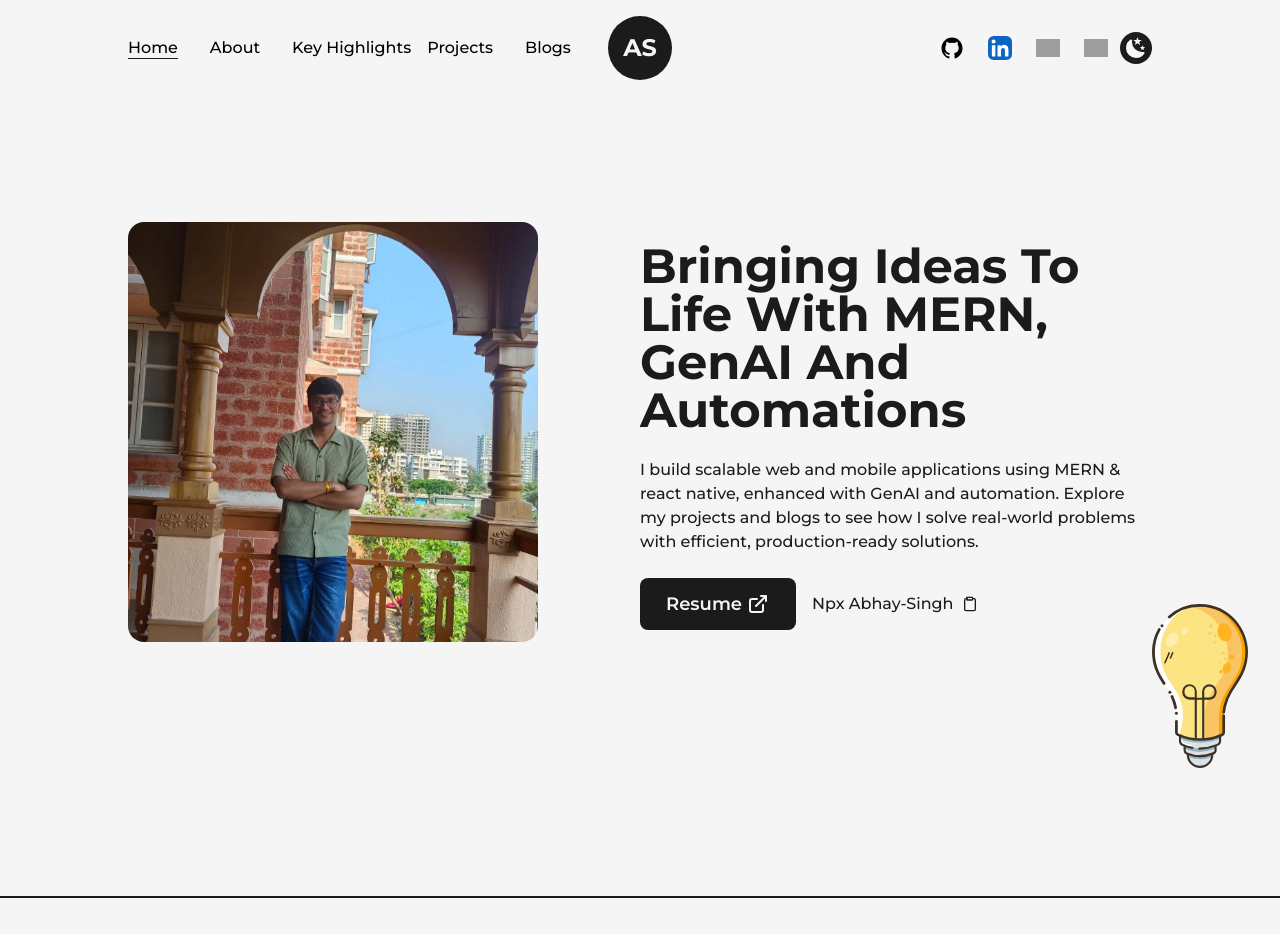
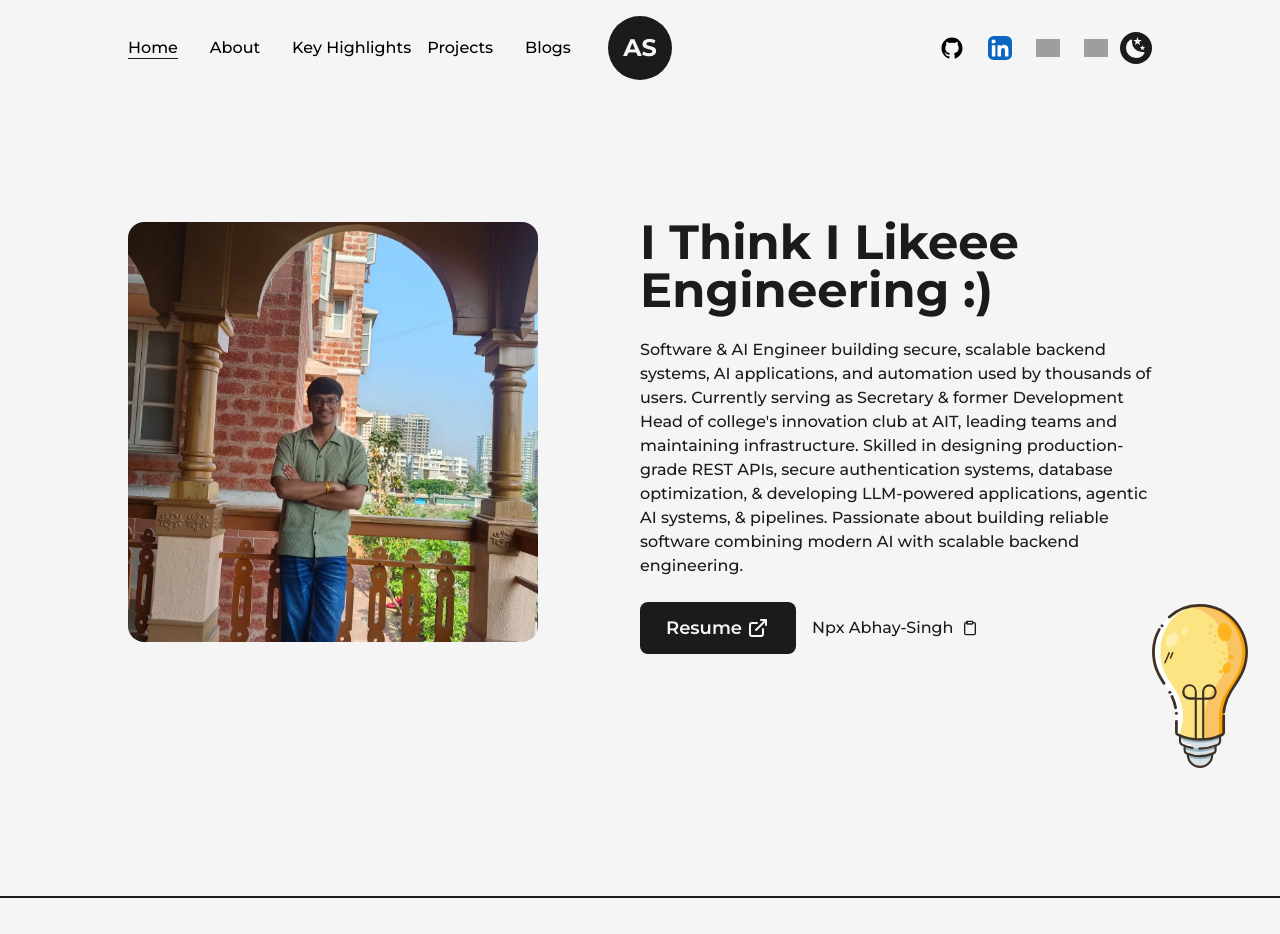
Before and after one commit to abhaysingh-22/abhayyy, a Next.js app: page / in a window 1280 px wide. Shown: the top 934 px of the page. Built offline with nearby package versions, Linux system fonts and the light colour scheme; grey boxes are pictures that could not be loaded.

Commit message:
about me updated

```diff
--- a/src/components/Footer.js
+++ b/src/components/Footer.js
@@ -9,7 +9,7 @@ const Footer = () => {
             <Layout className='py-8 flex items-center justify-between lg:flex-col lg:py-6'>
                 <span>{new Date().getFullYear()} &copy; All Rights Reserved.</span>
                 <div className='flex items-center lg:py-2'>
-                    I think I likeee engineering:)
+                    Just another spidyy
                     <span className='text-primary text-2xl px-1 dark:primaryDark'>&#9825;</span>
                     {/* &nbsp;  */}
                     <Link href="https://github.com/abhaysingh-22" className='underline
--- a/src/pages/index.js
+++ b/src/pages/index.js
@@ -38,8 +38,12 @@ export default function Home() {
                 priority sizes="(max-width: 768px) 100vw, (max-width: 1200px) 50vw, 50vw" />
             </div>
             <div className='w-1/2  flex flex-col items-center self-center lg:w-full lg:text-center'>
-              <AnimatedText text="Bringing Ideas to Life with MERN, GenAI and Automations" className='!text-5xl !text-left xl:!text-4xl lg:!text-center lg:!text-6xl md:!text-5xl sm:!text-3xl ' />
-              <p className='my-4 text-base font-medium md:text-sm sm:text-xs '> I build scalable web and mobile applications using MERN & react native, enhanced with GenAI and automation. Explore my projects and blogs to see how I solve real-world problems with efficient, production-ready solutions.</p>
+              <AnimatedText text="I think I likeee engineering :)" className='!text-5xl !text-left xl:!text-4xl lg:!text-center lg:!text-6xl md:!text-5xl sm:!text-3xl ' />
+              <p className='my-4 text-base font-medium md:text-sm sm:text-xs '> Software & AI Engineer building secure, scalable backend systems, AI applications, and automation used by thousands of users. Currently
+                serving as Secretary & former Development Head of college's innovation club at AIT, leading teams and maintaining infrastructure.
+                Skilled in designing production-grade REST APIs, secure authentication systems, database optimization, & developing LLM-powered
+                applications, agentic AI systems, & pipelines. Passionate about building reliable software combining modern AI with scalable backend
+                engineering.</p>
               <div className='flex items-center self-start mt-2 lg:self-center'>
                 <Link href="/abhayy.pdf" target={"_blank"}
                   className='flex items-center bg-dark text-light p-2.5 px-6 rounded-lg text-lg font-semibold
```
